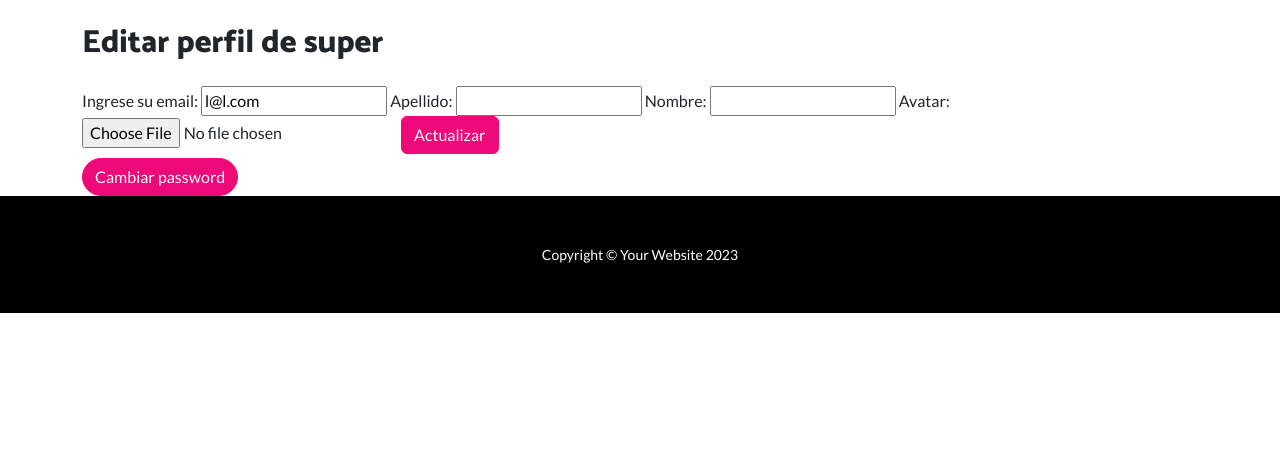
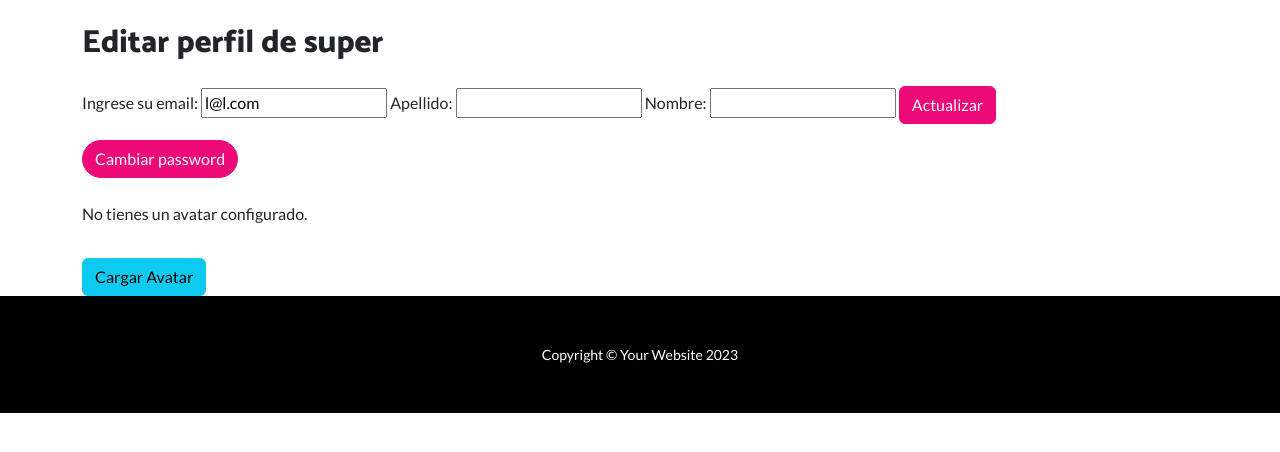
Before and after one commit to LautaroPetersen/Proyecto_final, a Django app: page /usuarios/editar_perfil/ in a window 1280 px wide. Shown: the part 72-524 px from the top of the page. Run offline with Django 4.2, Linux system fonts and the light colour scheme; a user stored in the database is signed in; data comes from the database, SQL or seed files in the repository; both versions use the stored data as it was after the commit; some libraries are stand-ins or nearby versions.

Commit message:
se corrige el cambio de Avatar

```diff
--- a/configuracion/settings.py
+++ b/configuracion/settings.py
@@ -126,7 +126,8 @@ STATIC_URL = 'static/'
 
 DEFAULT_AUTO_FIELD = 'django.db.models.BigAutoField'
 
-LOGIN_REDIRECT_URL = '/'
+
+LOGIN_REDIRECT_URL = '/dashboard/'
 LOGOUT_REDIRECT_URL = '/'
 LOGIN_URL = "/usuarios/login/"
 MEDIA_URL = '/media/'
--- a/usuarios/forms.py
+++ b/usuarios/forms.py
@@ -1,7 +1,7 @@
 from django.contrib.auth.forms import UserCreationForm, UserChangeForm
 from django import forms
 from django.contrib.auth.models import User
-
+from .models import Avatar
 
 
 class UserEditForm(UserChangeForm):
@@ -10,9 +10,19 @@ class UserEditForm(UserChangeForm):
     email = forms.EmailField(label="Ingrese su email:")
     last_name = forms.CharField(label='Apellido')
     first_name = forms.CharField(label='Nombre')
-    imagen = forms.ImageField(label="Avatar", required=False)
+
 
     class Meta:
         model = User
-        fields = ['email', 'last_name', 'first_name', 'imagen']
+        fields = ['email', 'last_name', 'first_name']
         # help_texts = {k:"" for k in fields}
+
+
+
+class AvatarFormulario(forms.ModelForm):
+    class Meta:
+        model = Avatar
+        fields = ['imagen']  # Solo permitimos subir la imagen
+        widgets = {
+            'imagen': forms.ClearableFileInput(attrs={'class': 'form-control'}),
+        }
--- a/usuarios/templates/usuarios/editar_usuario.html
+++ b/usuarios/templates/usuarios/editar_usuario.html
@@ -1,18 +1,28 @@
 {% extends 'App/base.html' %}
 
-{% load static %}
-
-{% block title %} Login {% endblock title %}
+{% block title %}Editar Perfil{% endblock title %}
 
 {% block main %}
 <div class="container mt-5 pt-5">
-    <h2 class="mb-4">Editar perfil de {{usuario}}</h2>
+    <h2 class="mb-4">Editar perfil de {{ user.username }}</h2>
     <form method="post" class="mt-3" enctype="multipart/form-data">
         {% csrf_token %}
         {{ mi_form.as_table }}
         <button type="submit" class="btn btn-primary">Actualizar</button>
     </form>
 
-    <a class="btn btn-primary btn-l rounded-pill mt-1" href="{% url 'CambiarPass' %}">Cambiar password</a>
+    <!-- Botón para cambiar la contraseña -->
+    <a class="btn btn-primary btn-l rounded-pill mt-3" href="{% url 'CambiarPass' %}">Cambiar password</a>
+
+    <!-- Mostrar avatar actual si existe -->
+    {% if user.avatar %}
+        <h3 class="mt-4">Avatar Actual</h3>
+        <img src="{{ user.avatar.imagen.url }}" alt="Avatar" class="img-fluid" style="max-width: 150px;">
+    {% else %}
+        <p class="mt-4">No tienes un avatar configurado.</p>
+    {% endif %}
+
+    <!-- Botón para agregar o cambiar avatar -->
+    <a class="btn btn-info mt-3" href="{% url 'AgregarAvatar' %}">Cargar Avatar</a>
 </div>
 {% endblock main %}
--- a/usuarios/views.py
+++ b/usuarios/views.py
@@ -1,12 +1,12 @@
 from django.contrib.auth.forms import UserCreationForm
 from django.shortcuts import render, redirect
 from django.contrib.auth.decorators import login_required
-from .forms import UserEditForm
+from .forms import UserEditForm, AvatarFormulario
 from django.contrib.auth.mixins import LoginRequiredMixin
 from django.contrib.auth.views import PasswordChangeView
 from django.urls import reverse_lazy
 from django.contrib.auth.models import User
-
+from .models import Avatar
 
 # Create your views here.
 
@@ -60,21 +60,19 @@ class CambiarPassVeiw(LoginRequiredMixin, PasswordChangeView):
     success_url = reverse_lazy('EditarPerfil')
 
 
-
 @login_required
 def agregar_avatar(request):
-
     if request.method == "POST":
         mi_form = AvatarFormulario(request.POST, request.FILES)
+        if mi_form.is_valid():
+            # Eliminar el avatar anterior si existe
+            Avatar.objects.filter(user=request.user).delete()
 
-        if mi_form.is_valid():
-            user = User.objects.get(username=request.user)
-            avatar = Avatar(user=user, imagen=mi_form.cleaned_data['imagen'])
+            # Crear un nuevo avatar
+            avatar = Avatar(user=request.user, imagen=mi_form.cleaned_data['imagen'])
             avatar.save()
-
-            return render(request, "App/index.html")
+            return redirect('dashboard')  # Redirigir al dashboard u otra vista
     else:
         mi_form = AvatarFormulario()
 
-    context_data = {"mi_form": mi_form}
-    return render(request, "usuarios/agregar_avatar.html", context_data)
+    return render(request, "usuarios/agregar_avatar.html", {"mi_form": mi_form})
```
Also changed, not shown: usuarios/templates/usuarios/agregar_avatar.html (+10 -2 lines), db.sqlite3.
